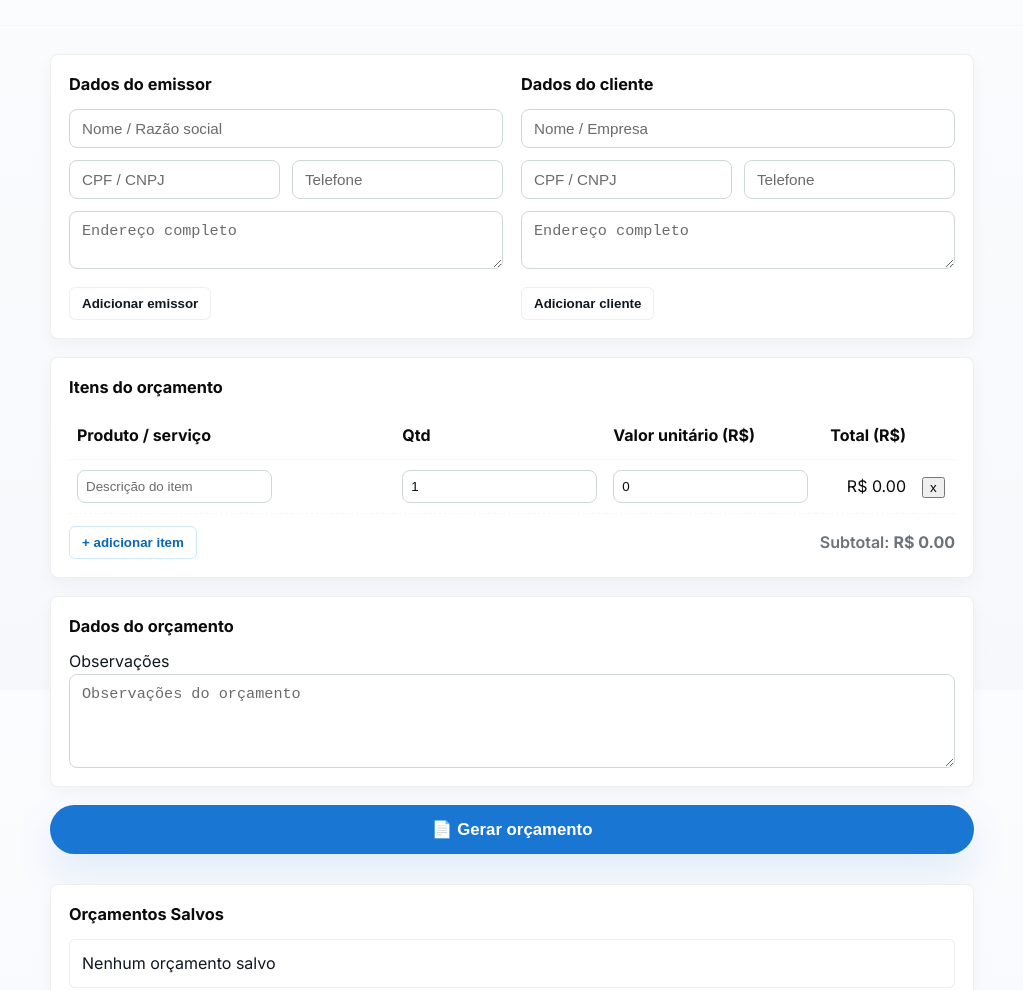
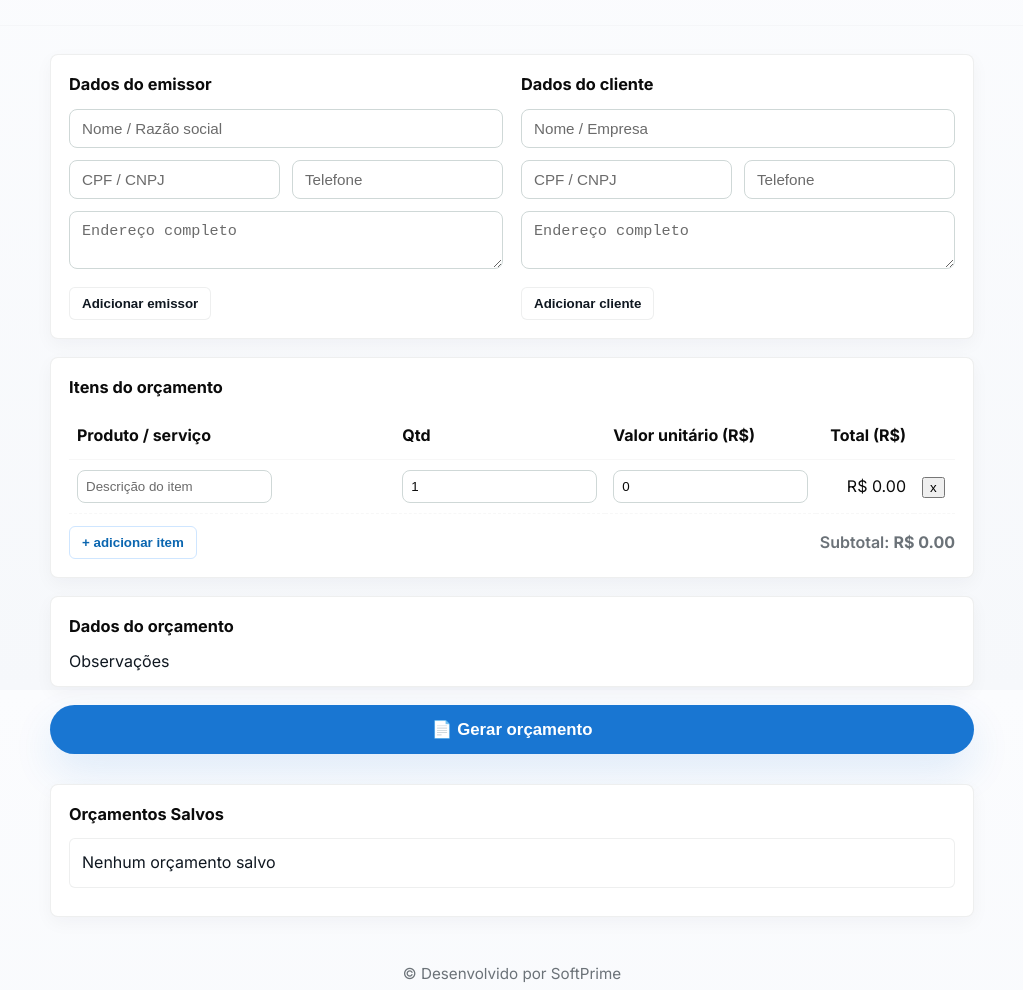
Before and after one commit to officemicrosoft203-collab/geradordeorcamentosSoftPrime, a website: page index.html in a window 1280 px wide. Shown: the part 110-1100 px from the top of the page, without its empty margins (128-1151 px from the left). Drawn offline with Linux system fonts and the light colour scheme.

Commit message:
Descrição da mudança

```diff
--- a/index.html
+++ b/index.html
@@ -108,7 +108,6 @@
 
     <div class="full">
       <label>Observações
-        <textarea id="notes" rows="4" placeholder="Observações do orçamento"></textarea>
       </label>
     </div>
   </div>
```
